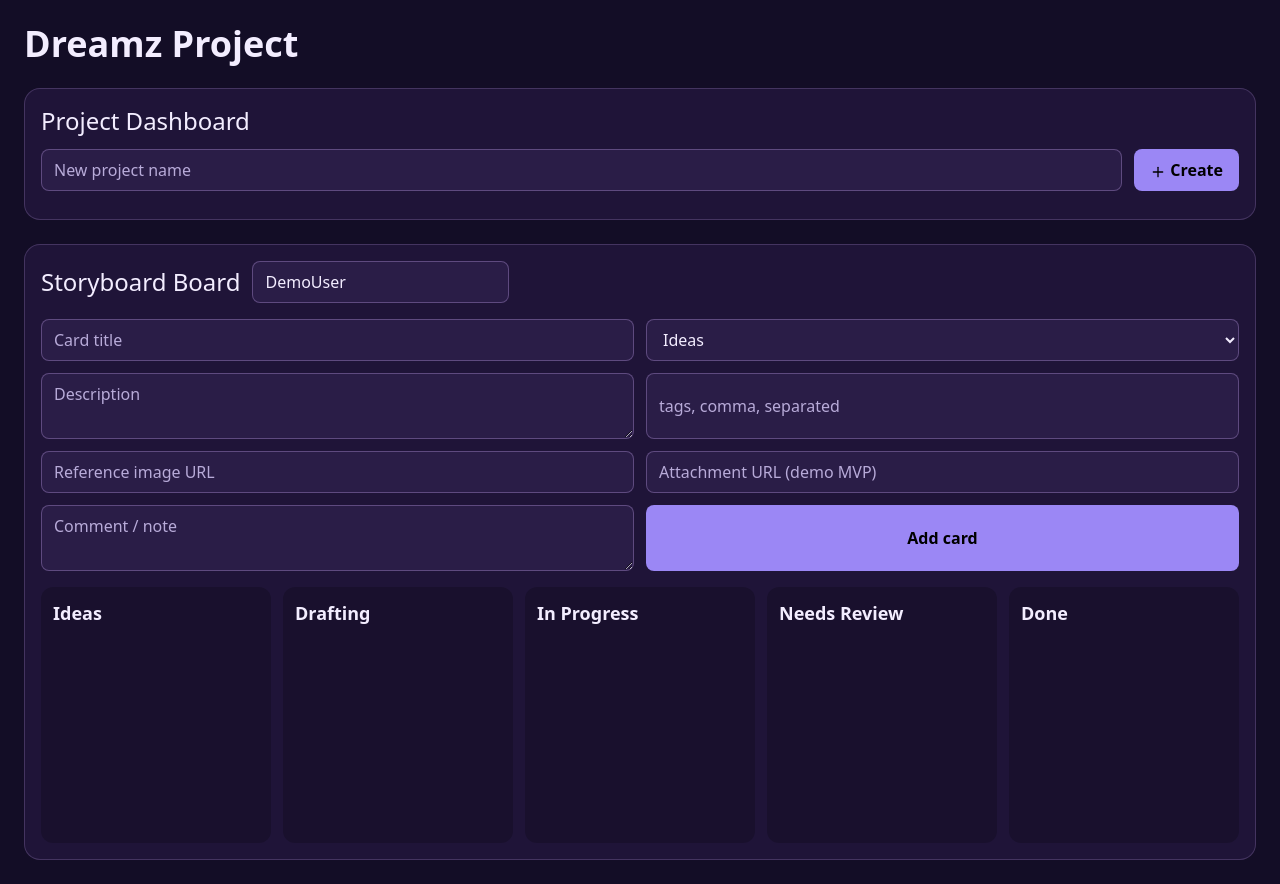
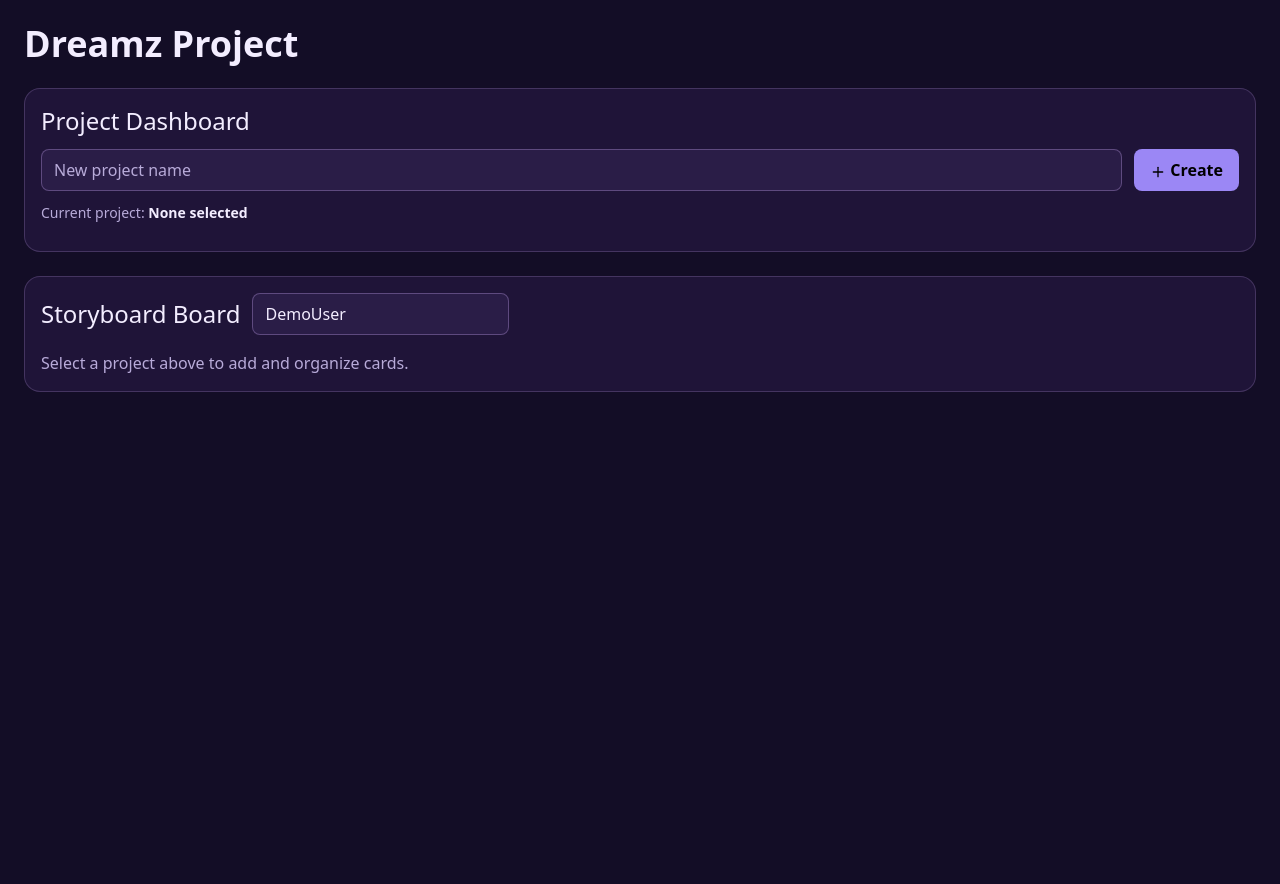
Before and after one commit to Comadreams/codex-test, a Next.js app: page / in a window 1280 px wide. After the commit the page ends 800 px from the top, so only its background shows below. Built offline with nearby package versions, Linux system fonts and the light colour scheme.

Commit message:
Improve project selection UX and enable column drop targets

```diff
--- a/app/page.tsx
+++ b/app/page.tsx
@@ -2,7 +2,7 @@
 
 import { useMemo, useState } from "react";
 import { v4 as uuid } from "uuid";
-import { DndContext, PointerSensor, useSensor, useSensors, closestCenter, DragEndEvent } from "@dnd-kit/core";
+import { DndContext, PointerSensor, useSensor, useSensors, closestCenter, DragEndEvent, useDroppable } from "@dnd-kit/core";
 import { SortableContext, arrayMove, useSortable, verticalListSortingStrategy } from "@dnd-kit/sortable";
 import { CSS } from "@dnd-kit/utilities";
 import { Plus, Trash2 } from "lucide-react";
@@ -12,11 +12,7 @@ import { STATUSES, StoryCard, CardStatus } from "@/lib/types";
 function SortableCard({ card, onEdit, onDelete }: { card: StoryCard; onEdit: (c: StoryCard) => void; onDelete: (id: string) => void }) {
   const { attributes, listeners, setNodeRef, transform, transition } = useSortable({ id: card.id });
   return (
-    <article
-      ref={setNodeRef}
-      style={{ transform: CSS.Transform.toString(transform), transition }}
-      className="rounded-xl bg-dreamz-card p-3 border border-purple-300/20 space-y-2"
-    >
+    <article ref={setNodeRef} style={{ transform: CSS.Transform.toString(transform), transition }} className="rounded-xl bg-dreamz-card p-3 border border-purple-300/20 space-y-2">
       <button className="text-left w-full" onClick={() => onEdit(card)}>
         <h3 className="text-lg font-semibold">{card.title}</h3>
         <p className="text-sm text-dreamz-muted line-clamp-3">{card.description || "No description yet."}</p>
@@ -30,6 +26,21 @@ function SortableCard({ card, onEdit, onDelete }: { card: StoryCard; onEdit: (c:
   );
 }
 
+function StatusColumn({ status, cards, onEdit, onDelete }: { status: CardStatus; cards: StoryCard[]; onEdit: (c: StoryCard) => void; onDelete: (id: string) => void }) {
+  const { setNodeRef, isOver } = useDroppable({ id: status });
+  return (
+    <div ref={setNodeRef} className={`rounded-xl p-3 min-h-64 transition ${isOver ? "bg-purple-700/30 ring-2 ring-dreamz-accent" : "bg-black/20"}`}>
+      <h3 className="font-semibold text-lg mb-2">{status}</h3>
+      <SortableContext items={cards.map((c) => c.id)} strategy={verticalListSortingStrategy}>
+        <div className="space-y-3">
+          {cards.length === 0 && <p className="text-sm text-dreamz-muted">Drop cards here</p>}
+          {cards.map((card) => <SortableCard key={card.id} card={card} onEdit={onEdit} onDelete={onDelete} />)}
+        </div>
+      </SortableContext>
+    </div>
+  );
+}
+
 export default function Page() {
   const { state, persist } = useDreamzStore();
   const [projectName, setProjectName] = useState("");
@@ -38,6 +49,7 @@ export default function Page() {
   const [editing, setEditing] = useState<StoryCard | null>(null);
   const sensors = useSensors(useSensor(PointerSensor));
 
+  const activeProject = state.projects.find((p) => p.id === activeProjectId) ?? null;
   const activeCards = useMemo(() => state.cards.filter((c) => c.projectId === activeProjectId), [state.cards, activeProjectId]);
 
   const addProject = () => {
@@ -79,14 +91,9 @@ export default function Page() {
     let next = [...activeCards];
     if (overCard) {
       const newIndex = activeCards.findIndex((c) => c.id === over.id);
-      if (dragged.status === overCard.status) {
-        next = arrayMove(activeCards, oldIndex, newIndex);
-      } else {
-        next[oldIndex] = { ...dragged, status: overCard.status };
-      }
-    } else if (STATUSES.includes(String(over.id) as CardStatus)) {
-      next[oldIndex] = { ...dragged, status: String(over.id) as CardStatus };
-    }
+      if (dragged.status === overCard.status) next = arrayMove(activeCards, oldIndex, newIndex);
+      else next[oldIndex] = { ...dragged, status: overCard.status };
+    } else if (STATUSES.includes(String(over.id) as CardStatus)) next[oldIndex] = { ...dragged, status: String(over.id) as CardStatus };
 
     const remaining = state.cards.filter((c) => c.projectId !== activeProjectId);
     persist({ ...state, cards: [...remaining, ...next] });
@@ -101,16 +108,13 @@ export default function Page() {
           <input className="flex-1" placeholder="New project name" value={projectName} onChange={(e) => setProjectName(e.target.value)} />
           <button className="px-4 py-2 bg-dreamz-accent text-black font-semibold" onClick={addProject}><Plus className="inline h-4 w-4"/> Create</button>
         </div>
+        <div className="text-sm text-dreamz-muted">Current project: <span className="text-dreamz-text font-semibold">{activeProject?.name ?? "None selected"}</span></div>
         <div className="grid md:grid-cols-3 gap-3">
           {state.projects.map((p) => (
-            <div key={p.id} className={`p-3 rounded-xl border ${activeProjectId === p.id ? "border-dreamz-accent" : "border-purple-300/20"}`}>
-              <button className="text-left w-full font-semibold" onClick={() => setActiveProjectId(p.id)}>{p.name}</button>
+            <div key={p.id} className={`p-3 rounded-xl border ${activeProjectId === p.id ? "border-dreamz-accent bg-purple-800/20" : "border-purple-300/20"}`}>
+              <button className="text-left w-full font-semibold" onClick={() => setActiveProjectId(p.id)}>{activeProjectId === p.id ? `✅ ${p.name}` : p.name}</button>
               <div className="mt-2 flex gap-2">
-                <button className="text-xs px-2 py-1 bg-purple-900/40" onClick={() => {
-                  const name = prompt("Rename project", p.name);
-                  if (!name) return;
-                  persist({ ...state, projects: state.projects.map((x) => (x.id === p.id ? { ...x, name } : x)) });
-                }}>Rename</button>
+                <button className="text-xs px-2 py-1 bg-purple-900/40" onClick={() => { const name = prompt("Rename project", p.name); if (!name) return; persist({ ...state, projects: state.projects.map((x) => (x.id === p.id ? { ...x, name } : x)) }); }}>Rename</button>
                 <button className="text-xs px-2 py-1 bg-red-900/40" onClick={() => persist({ projects: state.projects.filter((x) => x.id !== p.id), cards: state.cards.filter((c) => c.projectId !== p.id) })}>Delete</button>
               </div>
             </div>
@@ -120,6 +124,9 @@ export default function Page() {
 
       <section className="bg-dreamz-panel p-4 rounded-2xl space-y-4 border border-purple-300/20">
         <div className="flex flex-wrap gap-3 items-center"><h2 className="text-2xl">Storyboard Board</h2><input value={username} onChange={(e) => setUsername(e.target.value)} placeholder="Your display name"/></div>
+
+        {!activeProjectId ? <p className="text-dreamz-muted">Select a project above to add and organize cards.</p> : (
+          <>
             <form action={saveCard} className="grid md:grid-cols-2 gap-3">
               <input name="title" required placeholder="Card title" defaultValue={editing?.title} />
               <select name="status" defaultValue={editing?.status ?? "Ideas"}>{STATUSES.map((s) => <option key={s}>{s}</option>)}</select>
@@ -130,24 +137,11 @@ export default function Page() {
               <textarea name="notes" placeholder="Comment / note" />
               <button className="px-4 py-2 bg-dreamz-accent text-black font-semibold">{editing ? "Update" : "Add"} card</button>
             </form>
-
             <DndContext sensors={sensors} collisionDetection={closestCenter} onDragEnd={handleDragEnd}>
-          <div className="grid lg:grid-cols-5 gap-3">
-            {STATUSES.map((status) => {
-              const cards = activeCards.filter((c) => c.status === status);
-              return (
-                <div key={status} id={status} className="bg-black/20 rounded-xl p-3 min-h-64">
-                  <h3 className="font-semibold text-lg mb-2">{status}</h3>
-                  <SortableContext items={cards.map((c) => c.id)} strategy={verticalListSortingStrategy}>
-                    <div className="space-y-3">
-                      {cards.map((card) => <SortableCard key={card.id} card={card} onEdit={setEditing} onDelete={(id) => persist({ ...state, cards: state.cards.filter((c) => c.id !== id) })} />)}
-                    </div>
-                  </SortableContext>
-                </div>
-              );
-            })}
-          </div>
+              <div className="grid lg:grid-cols-5 gap-3">{STATUSES.map((status) => <StatusColumn key={status} status={status} cards={activeCards.filter((c) => c.status === status)} onEdit={setEditing} onDelete={(id) => persist({ ...state, cards: state.cards.filter((c) => c.id !== id) })} />)}</div>
             </DndContext>
+          </>
+        )}
       </section>
     </main>
   );
```
Lines whose indentation alone changed are shown as unchanged.
